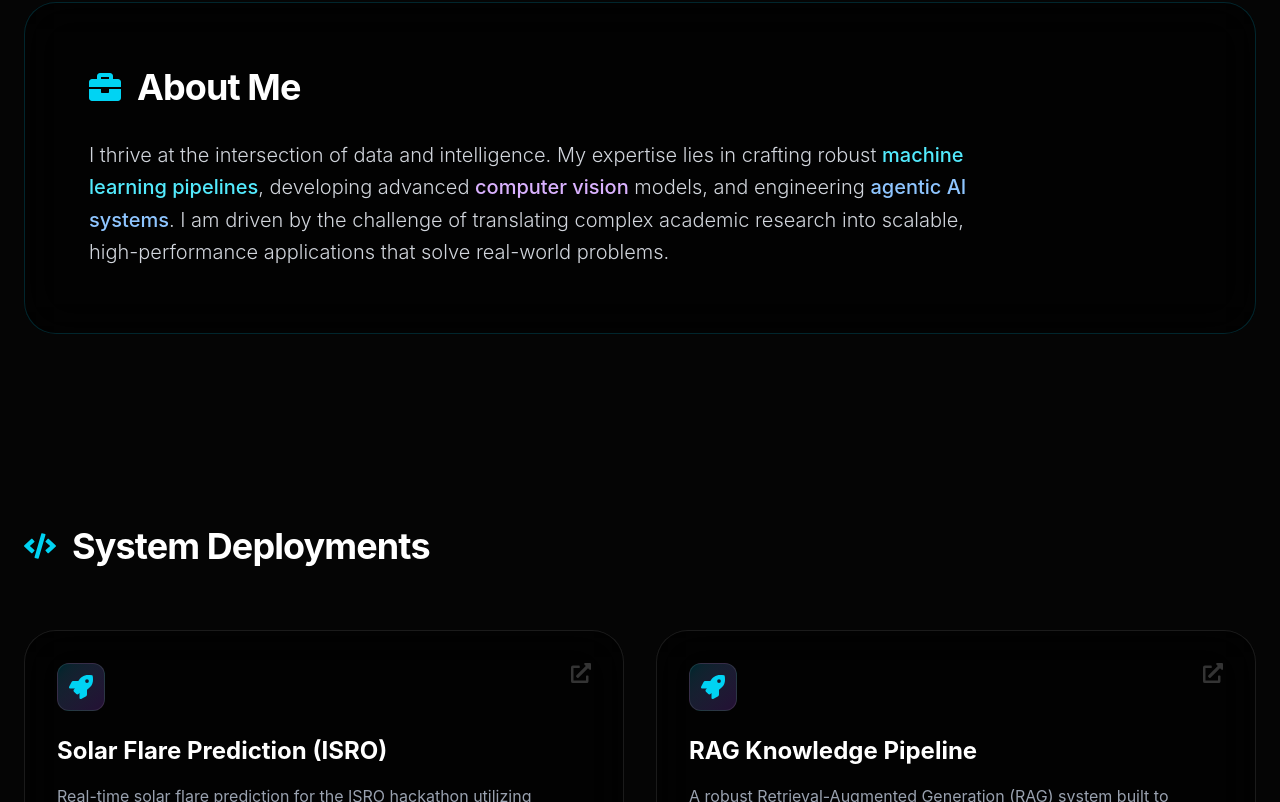
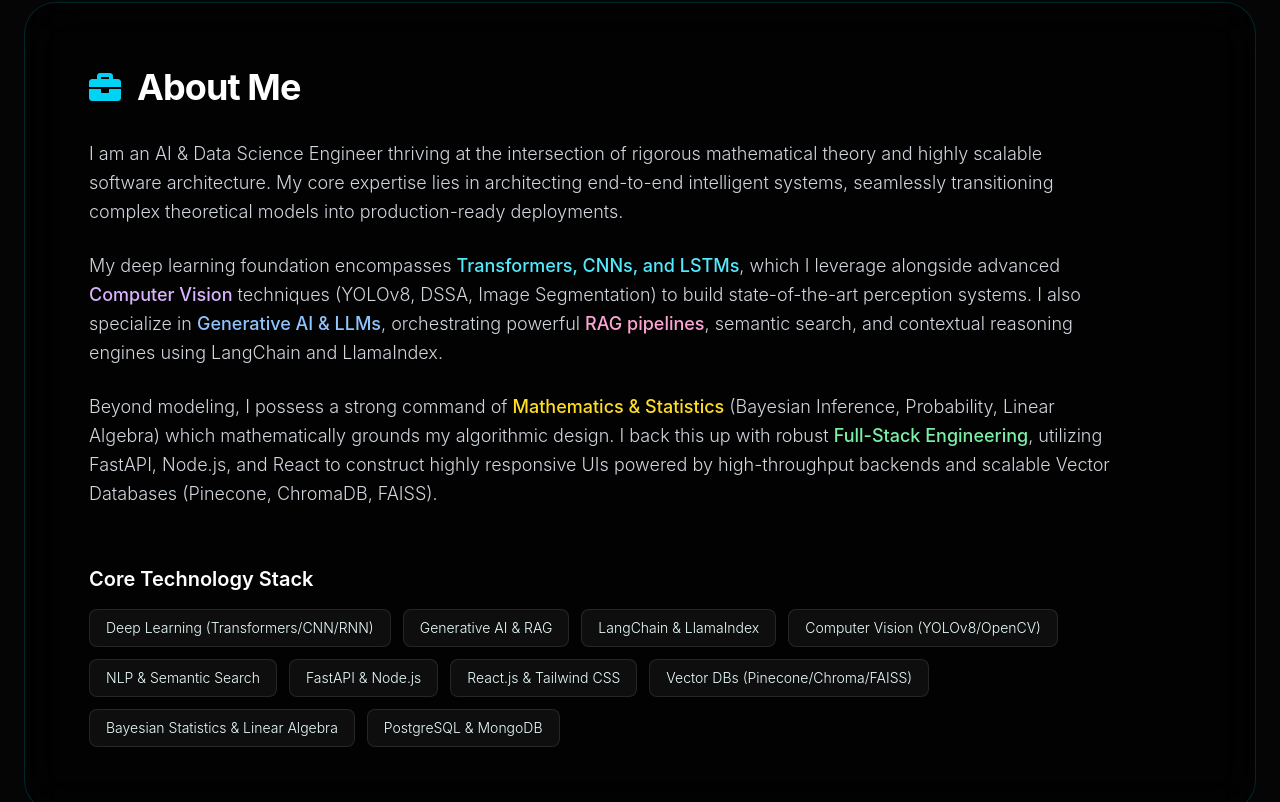
Before and after one commit to SriHarsha25112006/Portfolio, a React (Vite) app: page / in a window 1280 px wide. Shown: the part 898-1700 px from the top of the page. Built offline with nearby package versions, Linux system fonts and the light colour scheme.

Commit message:
Update About Me section with detailed technical content and tech stacks based on questionnaire

```diff
--- a/src/App.jsx
+++ b/src/App.jsx
@@ -446,13 +446,40 @@
           className="relative rounded-[2rem] border border-cyan-500/20 bg-black/60 backdrop-blur-xl p-10 md:p-16 overflow-hidden group hover:border-cyan-500/50 transition-colors duration-500"
         >
           <div className="absolute inset-0 bg-gradient-to-r from-cyan-500/5 to-purple-500/5 opacity-0 group-hover:opacity-100 transition-opacity duration-500"></div>
-          <div className="flex items-center gap-4 mb-8">
+          <div className="flex items-center gap-4 mb-8 relative z-10">
             <FaBriefcase className="text-cyan-400 w-8 h-8" />
             <h2 className="text-4xl font-bold tracking-tight">About Me</h2>
           </div>
-          <p className="text-gray-300 leading-relaxed text-xl max-w-4xl font-light">
-            I thrive at the intersection of data and intelligence. My expertise lies in crafting robust <span className="text-cyan-300 font-medium">machine learning pipelines</span>, developing advanced <span className="text-purple-300 font-medium">computer vision</span> models, and engineering <span className="text-blue-300 font-medium">agentic AI systems</span>. I am driven by the challenge of translating complex academic research into scalable, high-performance applications that solve real-world problems.
-          </p>
+
+          <div className="space-y-6 text-gray-300 leading-relaxed text-lg max-w-5xl font-light relative z-10">
+            <p>
+              I am an AI & Data Science Engineer thriving at the intersection of rigorous mathematical theory and highly scalable software architecture. My core expertise lies in architecting end-to-end intelligent systems, seamlessly transitioning complex theoretical models into production-ready deployments.
+            </p>
+            <p>
+              My deep learning foundation encompasses <span className="text-cyan-300 font-medium">Transformers, CNNs, and LSTMs</span>, which I leverage alongside advanced <span className="text-purple-300 font-medium">Computer Vision</span> techniques (YOLOv8, DSSA, Image Segmentation) to build state-of-the-art perception systems. I also specialize in <span className="text-blue-300 font-medium">Generative AI & LLMs</span>, orchestrating powerful <span className="text-pink-300 font-medium">RAG pipelines</span>, semantic search, and contextual reasoning engines using LangChain and LlamaIndex.
+            </p>
+            <p>
+              Beyond modeling, I possess a strong command of <span className="text-yellow-300 font-medium">Mathematics & Statistics</span> (Bayesian Inference, Probability, Linear Algebra) which mathematically grounds my algorithmic design. I back this up with robust <span className="text-green-300 font-medium">Full-Stack Engineering</span>, utilizing FastAPI, Node.js, and React to construct highly responsive UIs powered by high-throughput backends and scalable Vector Databases (Pinecone, ChromaDB, FAISS).
+            </p>
+
+            {/* Tech Stack Pills */}
+            <div className="pt-8">
+              <h3 className="text-xl font-semibold text-white mb-4">Core Technology Stack</h3>
+              <div className="flex flex-wrap gap-3">
+                {[
+                  'Deep Learning (Transformers/CNN/RNN)', 'Generative AI & RAG', 'LangChain & LlamaIndex',
+                  'Computer Vision (YOLOv8/OpenCV)', 'NLP & Semantic Search',
+                  'FastAPI & Node.js', 'React.js & Tailwind CSS',
+                  'Vector DBs (Pinecone/Chroma/FAISS)', 'Bayesian Statistics & Linear Algebra',
+                  'PostgreSQL & MongoDB'
+                ].map((tech, i) => (
+                  <span key={i} className="px-4 py-2 rounded-lg bg-white/5 border border-white/10 text-sm text-cyan-50 hover:border-cyan-400 hover:bg-cyan-900/20 transition-colors cursor-none drop-shadow-md">
+                    {tech}
+                  </span>
+                ))}
+              </div>
+            </div>
+          </div>
         </motion.div>
       </section>
 
```
